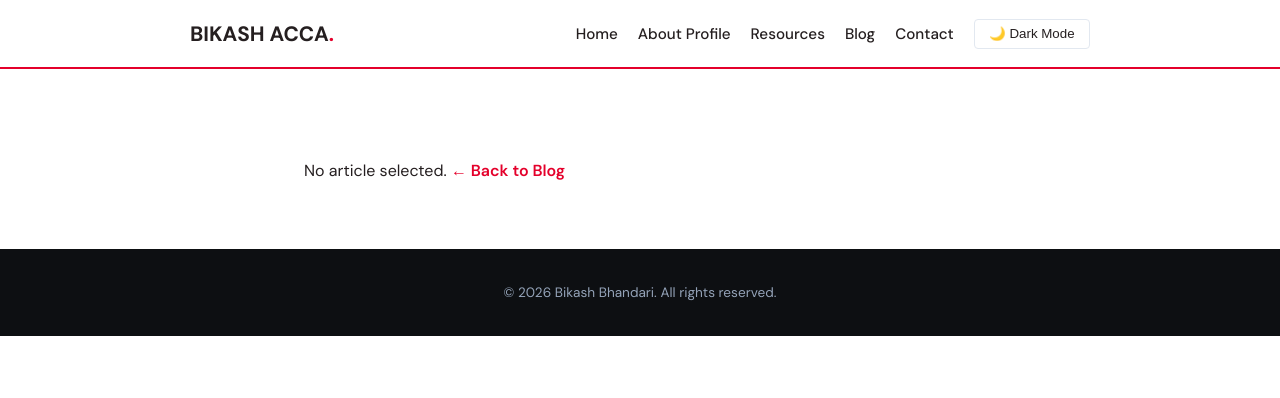
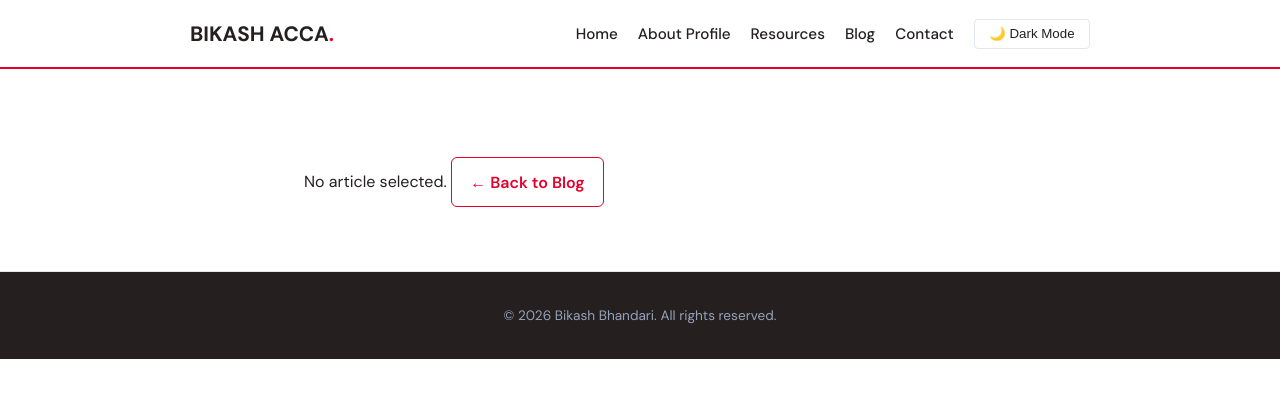
Before and after one commit to iambeekas/Site, a Jekyll site: the page post.html, which Jekyll copies as it is, in a window 1280 px wide. Shown: the top 398 px of the page. Built offline with Jekyll 4.4.1, drawn with Linux system fonts in a browser that asks for light colours.

Commit message:
Fix dark mode for Back to Blog link and footer on post page

```diff
--- a/post.html
+++ b/post.html
@@ -103,14 +103,56 @@
       color: var(--muted-text); font-style: italic;
     }
     .back-link {
-      display: inline-block; margin-top: 2.5rem; color: var(--acca-red);
-      font-weight: 600; text-decoration: none;
+      display: inline-flex;
+      align-items: center;
+      gap: 0.35rem;
+      margin-top: 2.5rem;
+      padding: 0.65rem 1.15rem;
+      color: var(--acca-red);
+      font-weight: 600;
+      text-decoration: none;
+      border: 1.5px solid var(--acca-red);
+      border-radius: 6px;
+      background: transparent;
+      transition: background 0.2s, color 0.2s;
     }
-    .back-link:hover { text-decoration: underline; }
+    .back-link:hover {
+      background: var(--acca-red);
+      color: #FFFFFF;
+      text-decoration: none;
+    }
+    [data-theme="dark"] .back-link {
+      color: #ff6b81;
+      border-color: #ff6b81;
+    }
+    [data-theme="dark"] .back-link:hover {
+      background: #ff6b81;
+      color: #0F1115;
+    }
     .footer {
-      background: #0d0f12; color: #94A3B8; padding: 2rem 1.5rem; text-align: center; font-size: 0.85rem;
+      background: var(--acca-dark-gray, #0d0f12);
+      color: #94A3B8;
+      padding: 2rem 1.5rem;
+      text-align: center;
+      font-size: 0.85rem;
+      border-top: 1px solid var(--border-tint);
     }
-    .footer a { color: #94A3B8; }
+    [data-theme="dark"] .footer {
+      background: #0a0c10;
+      color: #94A3B8;
+      border-top-color: #374151;
+    }
+    .footer a {
+      color: #94A3B8;
+      text-decoration: none;
+    }
+    .footer a:hover {
+      color: #E4002B;
+    }
+    /* Ensure injected status text respects theme */
+    #post-root > p {
+      color: var(--text-color);
+    }
   </style>
 </head>
 <body>
```
